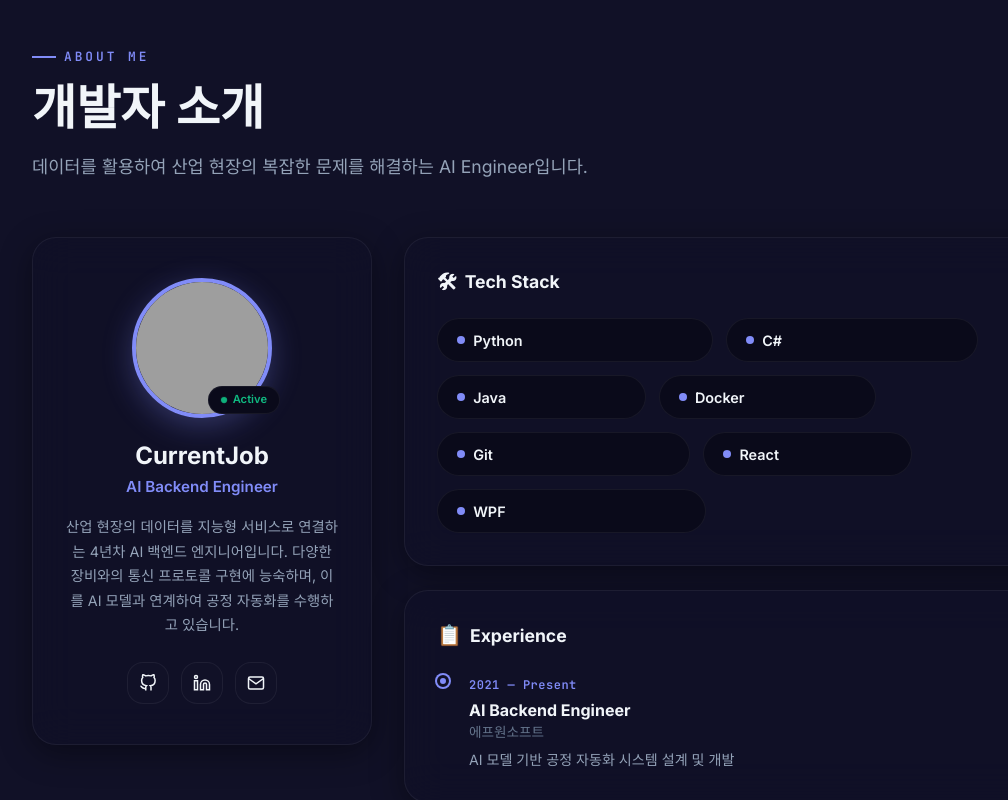
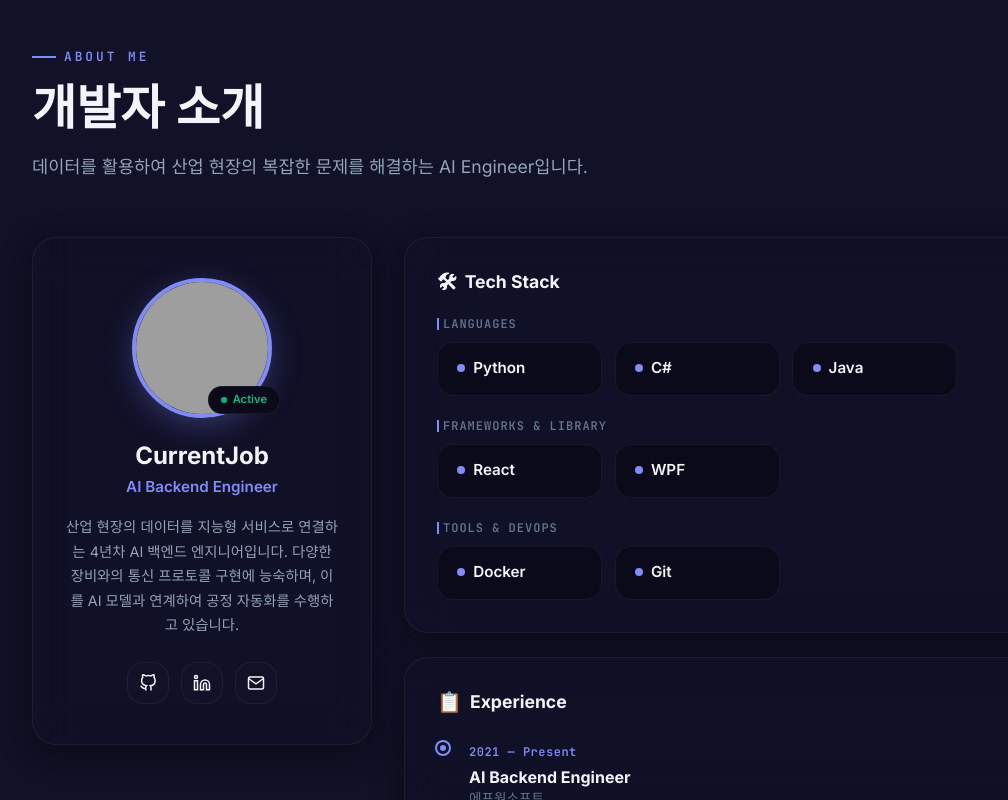
Before and after one commit to currentJob/currentJob.github.io, a React (Create React App) app: page / in a window 1280 px wide. Shown: the part 856-1656 px from the top of the page, without its empty margins (40-1048 px from the left). Built offline with nearby package versions, Linux system fonts and the light colour scheme; grey boxes are pictures that could not be loaded.

Commit message:
기술 스택 카테고리화 및 인터랙티브 시각화 구현

```diff
--- a/src/components/AboutSection.css
+++ b/src/components/AboutSection.css
@@ -149,14 +149,32 @@
 }
 
 /* ─── Skill Chips ─── */
+.skill-groups {
+  display: flex;
+  flex-direction: column;
+  gap: 1.5rem;
+}
+
+.skill-group-title {
+  font-size: 0.75rem;
+  color: var(--text-muted);
+  text-transform: uppercase;
+  letter-spacing: 1px;
+  margin-bottom: 0.75rem;
+  padding-left: 0.25rem;
+  border-left: 2px solid var(--accent-color);
+  line-height: 1;
+}
+
 .skill-grid {
-  display: flex;
-  flex-wrap: wrap;
+  display: grid;
+  grid-template-columns: repeat(auto-fill, minmax(160px, 1fr));
   gap: 0.8rem;
 }
 
 .skill-chip-wrapper {
   position: relative;
+  height: auto;
 }
 
 .skill-chip {
@@ -164,16 +182,17 @@
   display: flex;
   flex-direction: column;
   align-items: flex-start;
-  padding: 0.6rem 1.2rem;
+  padding: 0.8rem 1.2rem;
   background: var(--bg-primary);
   border: 1px solid var(--glass-border);
-  border-radius: var(--radius-lg);
-  font-size: 0.9rem;
+  border-radius: var(--radius-md);
+  font-size: 0.95rem;
   font-weight: 600;
   transition: all 0.4s cubic-bezier(0.175, 0.885, 0.32, 1.275);
   cursor: default;
   overflow: hidden;
-  min-width: 100px;
+  height: 100%;
+  min-height: 54px;
 }
 
 .skill-chip:hover {
--- a/src/components/AboutSection.js
+++ b/src/components/AboutSection.js
@@ -43,8 +43,12 @@ export default function AboutSection() {
           <div className="about-details">
             <div className="about-tech-card glass-panel fade-in-right">
               <h3 className="about-card-title"><span className="about-card-icon">🛠</span>Tech Stack</h3>
+              <div className="skill-groups">
+                {profileData.techStack.map((group) => (
+                  <div key={group.category} className="skill-group">
+                    <h4 className="skill-group-title mono">{group.category}</h4>
                     <div className="skill-grid">
-                {profileData.techStack.map((t) => (
+                      {group.skills.map((t) => (
                         <div key={t.name} className="skill-chip-wrapper">
                           <div className="skill-chip">
                             <div className="skill-name-row">
@@ -64,6 +68,9 @@ export default function AboutSection() {
                                 ))}
                               </div>
                             </div>
+                          </div>
+                        </div>
+                      ))}
                     </div>
                   </div>
                 ))}
--- a/src/data/portfolioData.js
+++ b/src/data/portfolioData.js
@@ -5,13 +5,28 @@ export const profileData = {
     "산업 현장의 데이터를 지능형 서비스로 연결하는 4년차 AI 백엔드 엔지니어입니다. 다양한 장비와의 통신 프로토콜 구현에 능숙하며, 이를 AI 모델과 연계하여 공정 자동화를 수행하고 있습니다.",
   avatar: "https://avatars.githubusercontent.com/u/78770258?v=4",
   techStack: [
-    { name: "Python", level: 90, subSkills: ["PyTorch", "FastAPI", "Django", "AsyncIO"] },
-    { name: "C#", level: 85, subSkills: ["WPF", "MVVM", "LINQ", ".NET Core"] },
-    { name: "Java", level: 80, subSkills: ["Spring Boot", "JPA", "Gradle"] },
-    { name: "Docker", level: 75, subSkills: ["Compose", "Registry", "CI/CD"] },
-    { name: "Git", level: 85, subSkills: ["GitHub Actions", "Workflow", "Hooks"] },
-    { name: "React", level: 70, subSkills: ["Hooks", "Context API", "Vite"] },
-    { name: "WPF", level: 90, subSkills: ["XAML", "Custom Controls", "Animations"] },
+    {
+      category: "Languages",
+      skills: [
+        { name: "Python", level: 90, subSkills: ["PyTorch", "FastAPI", "Django", "AsyncIO"] },
+        { name: "C#", level: 85, subSkills: ["WPF", "MVVM", "LINQ", ".NET Core"] },
+        { name: "Java", level: 80, subSkills: ["Spring Boot", "JPA", "Gradle"] },
+      ]
+    },
+    {
+      category: "Frameworks & Library",
+      skills: [
+        { name: "React", level: 75, subSkills: ["Hooks", "Context API", "Vite"] },
+        { name: "WPF", level: 90, subSkills: ["XAML", "Custom Controls", "Animations"] },
+      ]
+    },
+    {
+      category: "Tools & DevOps",
+      skills: [
+        { name: "Docker", level: 75, subSkills: ["Compose", "Registry", "CI/CD"] },
+        { name: "Git", level: 85, subSkills: ["GitHub Actions", "Workflow", "Hooks"] },
+      ]
+    }
   ],
   roles: ["Backend Developer", "AI Engineer", "System Architect"],
   experience: [
```
Lines whose indentation alone changed are shown as unchanged.
